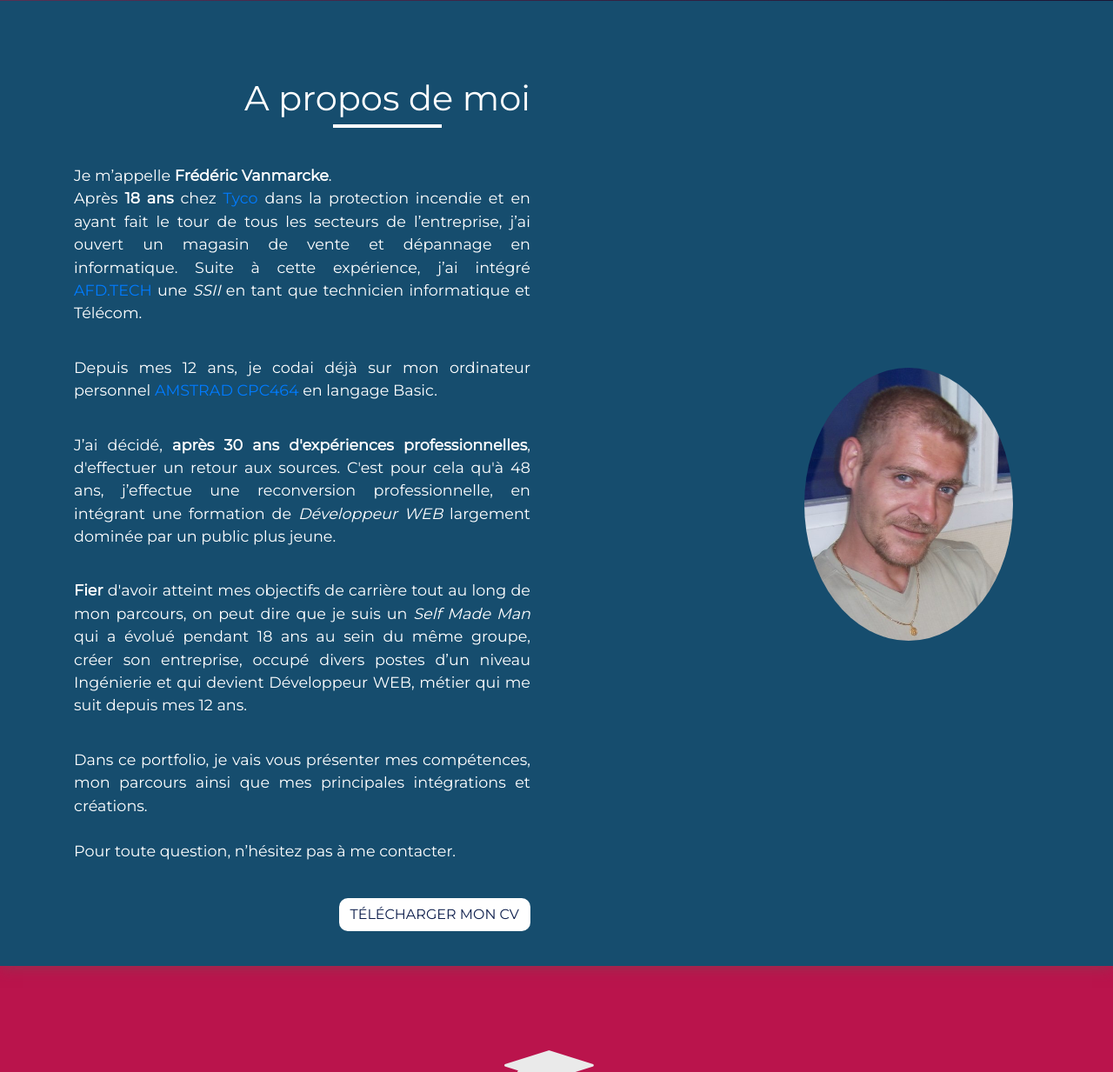
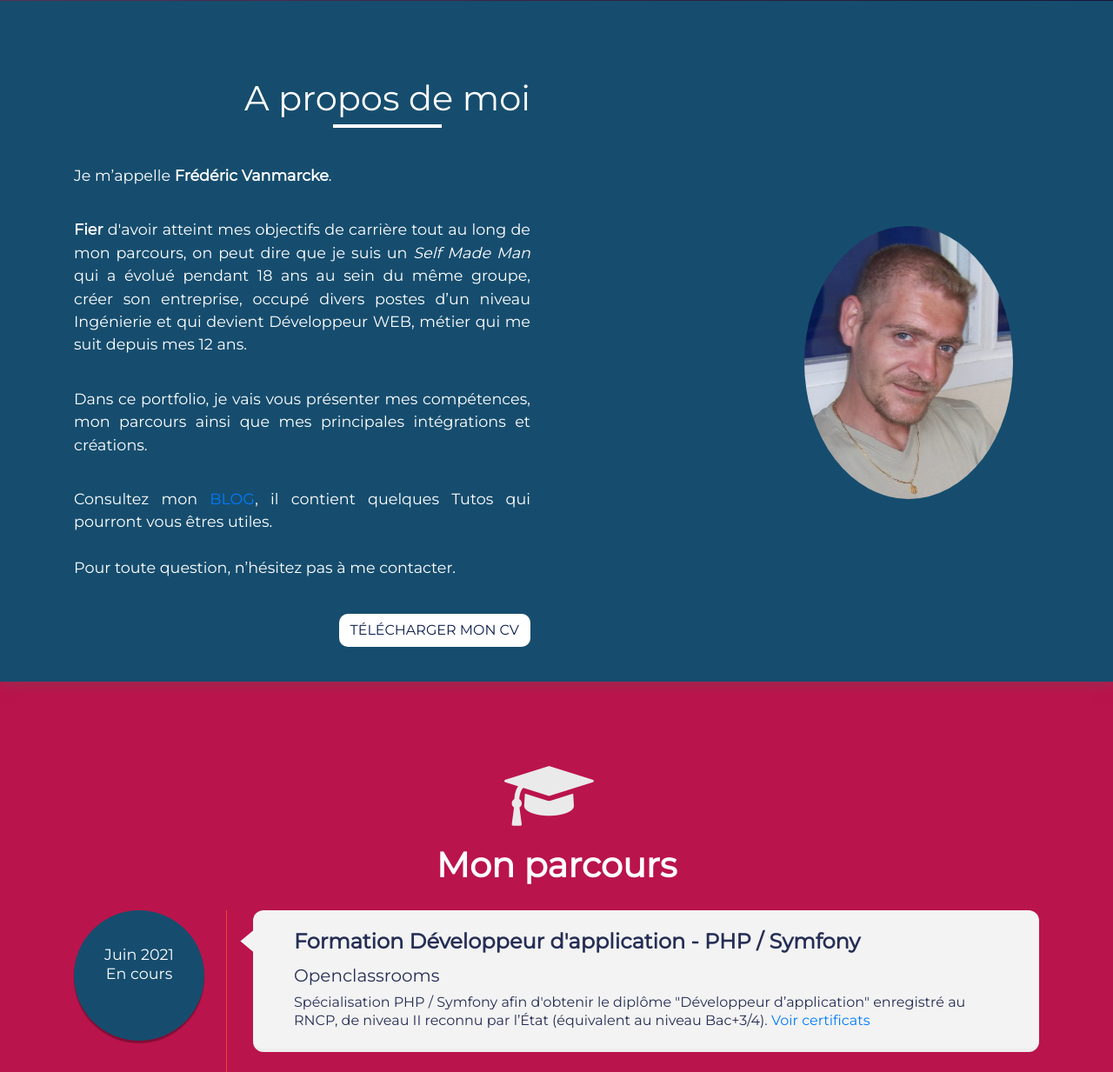
Before and after one commit to vanmarcke/ocr_projet5_blog, a PHP site: page / in a window 1280 px wide. Shown: the part 799-2032 px from the top of the page at 87% size. Run offline with PHP 8.4, Linux system fonts and the light colour scheme; some libraries are stand-ins or nearby versions.

Commit message:
adjustment about me

```diff
--- a/view/about_me.twig
+++ b/view/about_me.twig
@@ -4,16 +4,12 @@
             <div class="col">
                 <h1 class="titreBorder">A propos de moi</h1><br><br>
                 <p> Je m’appelle <strong>Frédéric Vanmarcke</strong>.<br>
-                    Après <strong>18 ans</strong> chez <a href="https://www.tyco.fr/johnson-controls-ifs-detectionextinction-incendie-et-solutions-de-securite-electronique/" target="_blank"> Tyco</a> dans la protection incendie et en ayant fait le tour de tous les secteurs de l’entreprise,
-                    j’ai ouvert un magasin de vente et dépannage en informatique. Suite à cette expérience, j’ai intégré <a href="https://afd.tech/" target="_blank">AFD.TECH</a> une <em>SSII</em> en tant que technicien informatique et Télécom.</p>
-                    <P> Depuis mes 12 ans, je codai déjà sur mon ordinateur personnel <a href="https://fr.wikipedia.org/wiki/Amstrad_CPC_464" target="_blank"> AMSTRAD CPC464</a> en langage Basic.</P>
-                    <p> J’ai décidé, <strong>après 30 ans d'expériences professionnelles</strong>,
-                    d'effectuer un retour aux sources. C'est pour cela qu'à 48 ans, j’effectue une reconversion professionnelle,
-                    en intégrant une formation de <em>Développeur WEB</em> largement dominée par un public plus jeune. </p>
                     <p><strong>Fier</strong> d'avoir atteint mes objectifs de carrière tout au long de mon parcours, on peut dire que je suis un <em>Self Made Man</em>
                     qui a évolué pendant 18 ans au sein du même groupe, créer son entreprise, occupé divers postes d’un niveau Ingénierie
                     et qui devient Développeur WEB, métier qui me suit depuis mes 12 ans.</p>
-                    <p>Dans ce portfolio, je vais vous présenter mes compétences, mon parcours ainsi que mes principales intégrations et créations.<br><br>
+                    <p>Dans ce portfolio, je vais vous présenter mes compétences, mon parcours ainsi que mes principales intégrations et créations.<br>
+
+                    <p>Consultez mon <a href="Articles-Page1">BLOG</a>, il contient quelques Tutos qui pourront vous êtres utiles.<br><br>
                     Pour toute question, n’hésitez pas à me contacter.</p>
                 <br>
                 <a target="_blank" href="assets/cv/cv_dev_frederic_vanmarcke.pdf" class="btn btn-cv">TÉLÉCHARGER MON CV</a>
```
